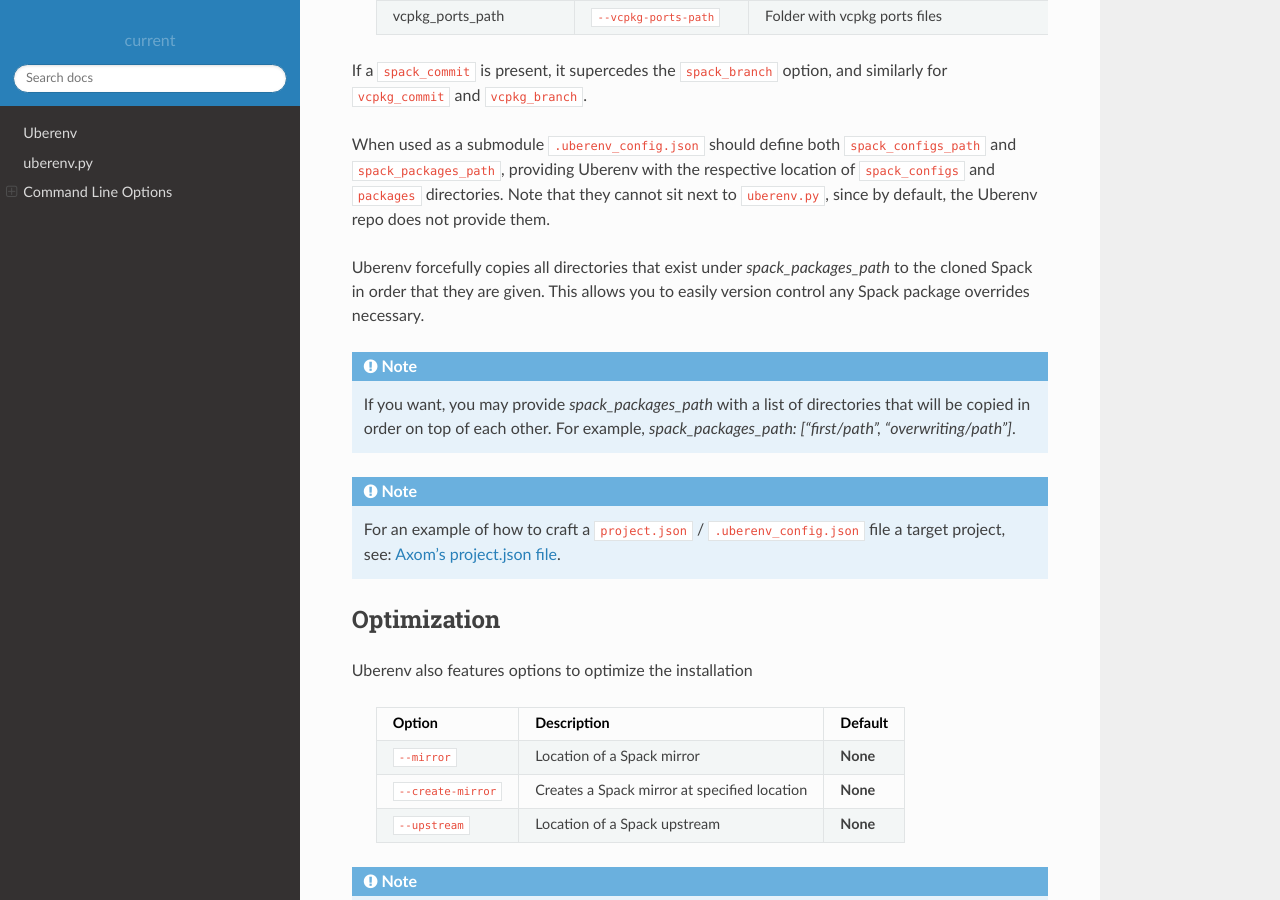
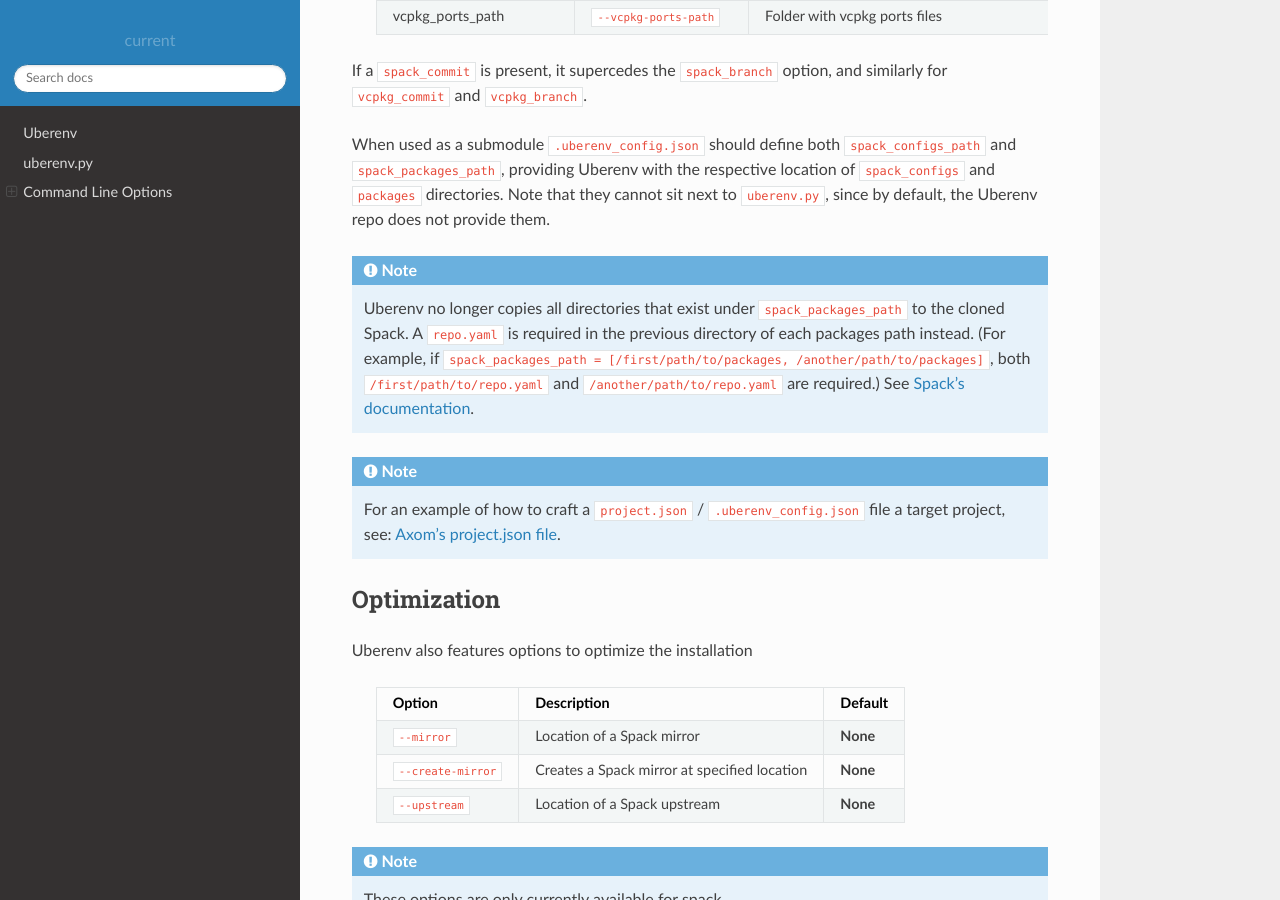
Before and after one commit to LLNL/uberenv, a Sphinx documentation site: the page built from docs/sphinx/index.rst, in a window 1280 px wide and 900 px high, scrolled down 4253 px. Built offline with Sphinx 7.4.7 and the Read the Docs theme 2.0.0, drawn with Linux system fonts in a browser that asks for light colours.

Commit message:
doc on repo.yaml

```diff
--- a/docs/sphinx/index.rst
+++ b/docs/sphinx/index.rst
@@ -214,12 +214,12 @@ When used as a submodule ``.uberenv_config.json`` should define both ``spack_con
 providing Uberenv with the respective location of ``spack_configs`` and ``packages`` directories.
 Note that they cannot sit next to ``uberenv.py``, since by default, the Uberenv repo does not provide them.
 
-Uberenv forcefully copies all directories that exist under `spack_packages_path` to the cloned Spack in order that they are given.
-This allows you to easily version control any Spack package overrides necessary.
-
 .. note::
-    If you want, you may provide `spack_packages_path` with a list of directories that will be copied in order on top of each other.
-    For example, `spack_packages_path: ["first/path", "overwriting/path"]`.
+    Uberenv no longer copies all directories that exist under ``spack_packages_path`` to the cloned
+    Spack. A ``repo.yaml`` is required in the previous directory of each packages path instead. (For
+    example, if ``spack_packages_path = [/first/path/to/packages, /another/path/to/packages]``,
+    both ``/first/path/to/repo.yaml`` and ``/another/path/to/repo.yaml`` are required.) See
+    `Spack's documentation <https://spack.readthedocs.io/en/latest/repositories.html#namespaces>`_.
 
 .. note::
     For an example of how to craft a ``project.json`` / ``.uberenv_config.json`` file a target project,
```
